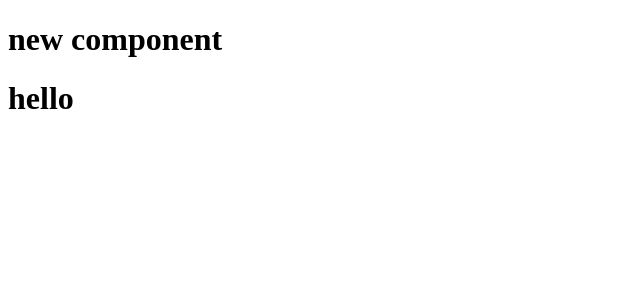
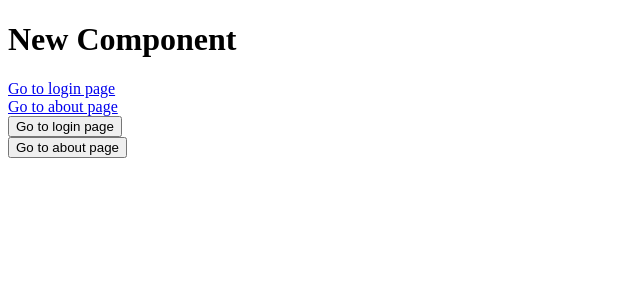
Before and after one commit to vjymisal0/nextjs_things, a Next.js app: page / in a window 1280 px wide. Shown: the top 300 px of the page, without its empty margins (0-640 px from the left). Built offline with nearby package versions, Linux system fonts and the light colour scheme.

Commit message:
navigation routing

```diff
--- a/src/app/about/page.js
+++ b/src/app/about/page.js
@@ -1,9 +1,13 @@
+import Link from "next/link";
 import React from "react";
 
 const about = () => {
     return (
         <div>
             <h1>About</h1>
+            <br />
+
+            <Link href="/">Go to Home page</Link>
         </div>
     )
 }
--- a/src/app/page.js
+++ b/src/app/page.js
@@ -1,19 +1,32 @@
+"use client";
 import React from 'react';
-import about from './about/page'
+import Link from 'next/link';
+import { useRouter } from 'next/navigation';
+
 const NewComp = () => {
+  const router = useRouter();
+
+  const navigateTo = (path) => {
+    router.push(`/${path}`);
+  }
+
   return (
     <div>
-      <h1>new component</h1>
+      <h1>New Component</h1>
+      <div>
+        <Link href="/login">Go to login page</Link>
+      </div>
+      <div>
+        <Link href="/about">Go to about page</Link>
+      </div>
+      <div>
+        <button onClick={() => navigateTo('login')}>Go to login page</button>
+      </div>
+      <div>
+        <button onClick={() => navigateTo('about')}>Go to about page</button>
+      </div>
     </div>
   );
 }
 
-export default function Page() {
-  return (
-    <div>
-      <NewComp />
-      <h1>hello</h1>
-
-    </div>
-  );
-}
+export default NewComp;
```
Also changed, not shown: src/app/login/page.js (+9 -1 lines).
